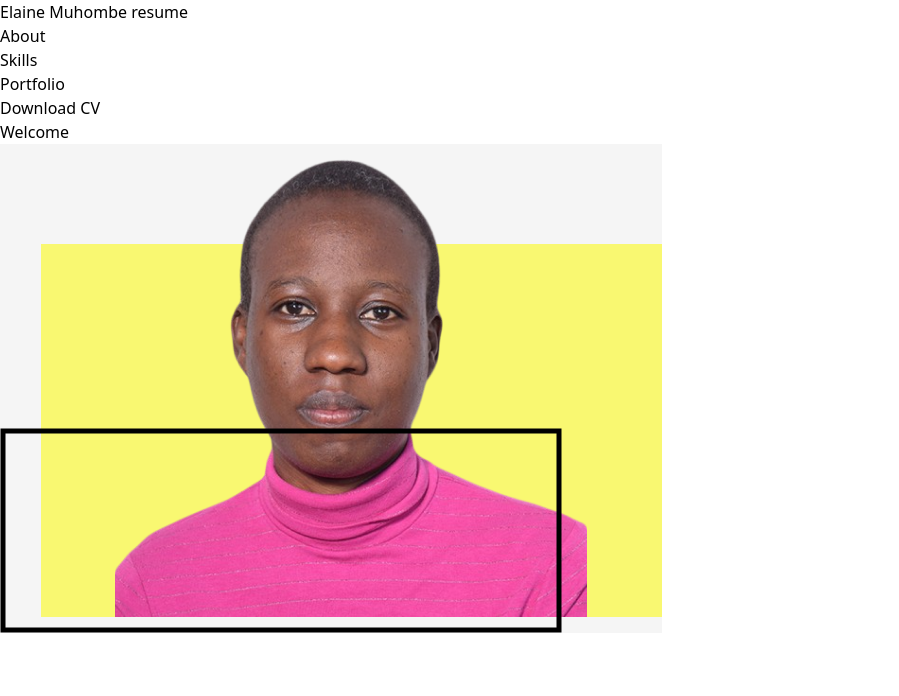
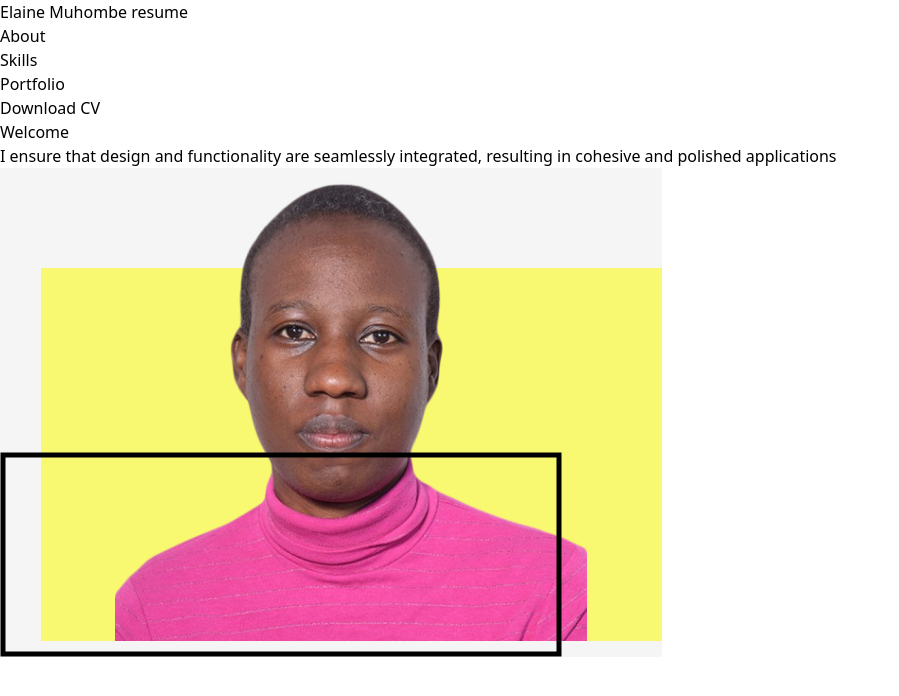
Before and after one commit to elamuhombe/portfolio, a React (Vite) app in the folder client/: page / in a window 1280 px wide. Shown: the top 696 px of the page, without its empty margins (0-899 px from the left). Built offline with nearby package versions, Linux system fonts and the light colour scheme.

Commit message:
feat: Add introductory text

```diff
--- a/client/src/components/shared/SectionTitle.tsx
+++ b/client/src/components/shared/SectionTitle.tsx
@@ -1,6 +1,6 @@
 // src/components/shared/SectionTitle.tsx
-import React from 'react';
-import { SectionTitleProps } from './../../types';
+import React from "react";
+import { SectionTitleProps } from "./../../types";
 
 // Functional component that accepts props
 const SectionTitle: React.FC<SectionTitleProps> = ({ title, className }) => {
@@ -8,6 +8,11 @@ const SectionTitle: React.FC<SectionTitleProps> = ({ title, className }) => {
     <div className={`section-title ${className}`}>
       {/* Render the title inside an h2 element */}
       <h2>{title}</h2>
+      {/* Introductory text */}
+      <h2>
+        I ensure that design and functionality are seamlessly integrated,
+        resulting in cohesive and polished applications
+      </h2>
     </div>
   );
 };
```
